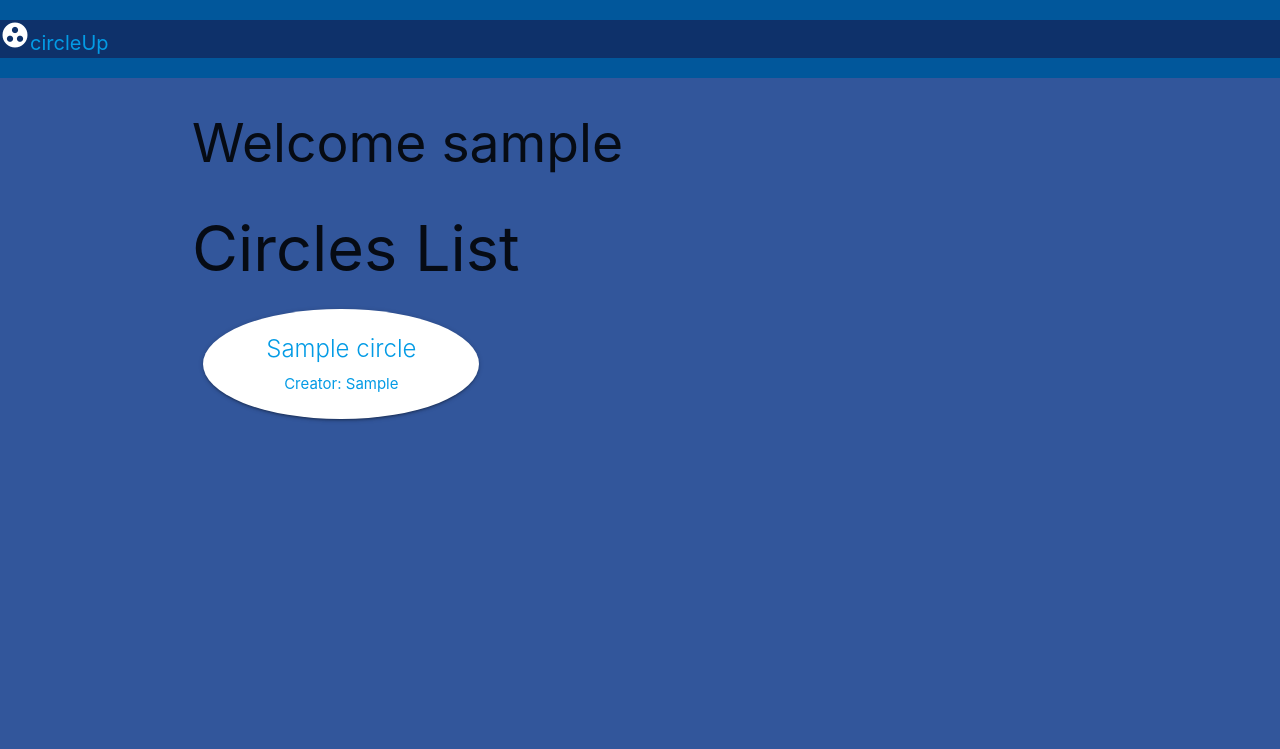
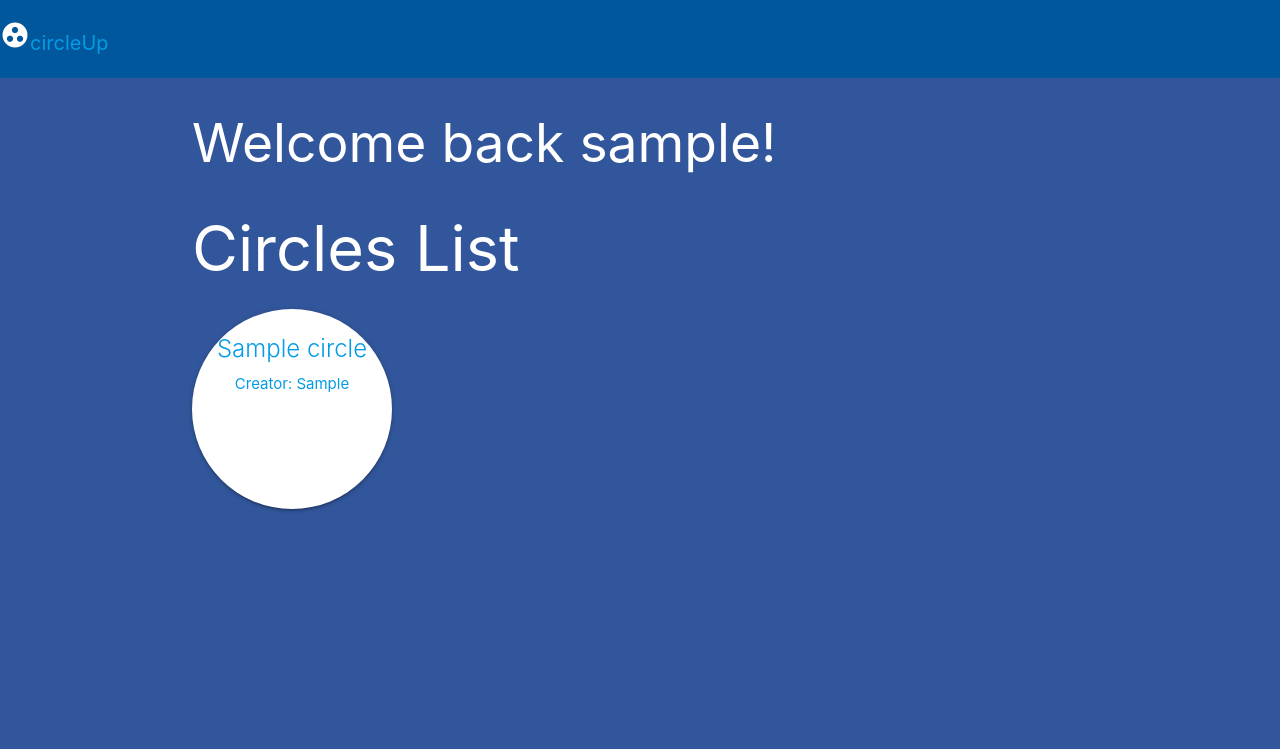
Before and after one commit to pksnowstorm/circleup, a Django app: page /circles/ in a window 1280 px wide. Shown: the top 749 px of the page. Run offline with Django 4.2, Linux system fonts and the light colour scheme; a user stored in the database is signed in; tables that the repository leaves empty hold one stand-in row (values such as "Sample post").

Commit message:
fix the size of circles in the index and enforce them in a gridbox

```diff
--- a/main_app/static/css/style.css
+++ b/main_app/static/css/style.css
@@ -36,6 +36,12 @@ body {
   margin: 0 auto;
 }
 
+.circ-index {
+  height: 200px;
+  width: 200px;
+  display: inline-block;
+}
+
 /* h1 {
   text-align: center;
   padding: 0;
@@ -57,9 +63,14 @@ body {
   /* background: red; */
 }
 
-  .logo-trigger {
+/* .index-grid {
+  display: grid;
+  justify-content: space-around;
+} */
+
+/* .logo-trigger {
   background-color:  #0E316A;
-  }
+} */
 
 .comments-section {
   max-height: 50vh;
--- a/main_app/templates/circles/index.html
+++ b/main_app/templates/circles/index.html
@@ -1,20 +1,19 @@
 {% extends 'base.html' %} {% block content %}
 
-<h2>Welcome {{ request.user }}</h2>
-<h1>Circles List</h1>
+<h2 class="white-text">Welcome back {{ request.user }}!</h2>
+<h1 class="white-text left-align">Circles List</h1>
 
+<div id="container index-grid">
   {% for circle in circles %}
-    <div class="row">
-      <div class="col s4 offset-4">
-        <div class="card circ">
   <a href="{% url 'detail' circle.id %}">
+    <div class="card valign-wrapper circ circ-index ">
       <div class="card-content">
         <span class="card-title">{{ circle.title }}</span>
         <p>Creator: {{ circle.creator }}</p>
       </div>
+    </div>
   </a>
+  {% endfor %}
 </div>
-      </div>
-    </div>
-</br>
-{% endfor %} {% endblock %}
+
+{% endblock %}
--- a/main_app/templates/home.html
+++ b/main_app/templates/home.html
@@ -5,7 +5,7 @@
     <p2><i class="large material-icons">group_work</i>circleUp</p2>
 </div>
 
-<h3 class="white-text center-align">Providing a forum for focused conversation.</h3>
+<h3 class="white-text center-align">Inward-facing forums for focused conversation.</h3>
 
 <div class="container buttonslanding">
     {% if user.is_authenticated %}
```
Lines whose indentation alone changed are shown as unchanged.
